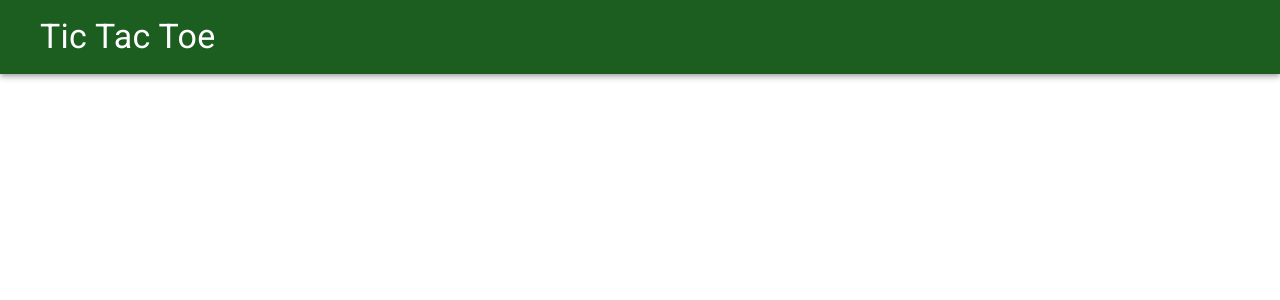
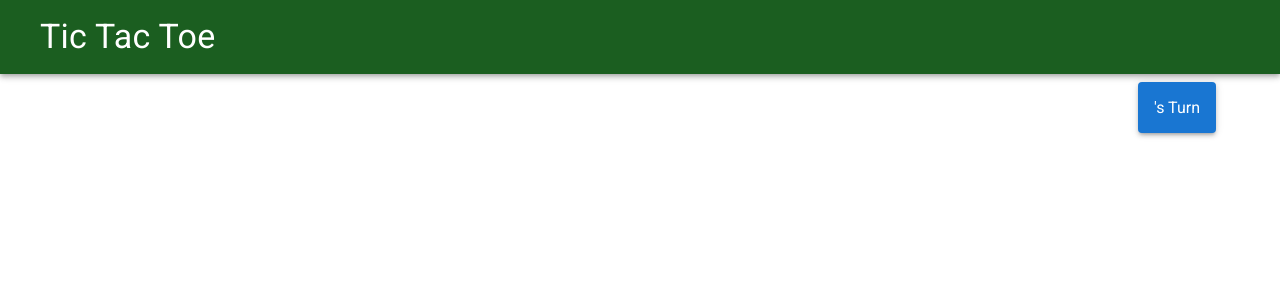
Before and after one commit to prince-thind/tic-tac-toe, a React (Create React App) app: page / in a window 1280 px wide. Shown: the top 300 px of the page. Built offline with nearby package versions, Linux system fonts and the light colour scheme.

Commit message:
add turn component

```diff
--- a/src/App.js
+++ b/src/App.js
@@ -1,9 +1,14 @@
+import { Container } from "@mui/material";
 import Header from "./components/Header";
+import Turn from "./components/Turn";
 
 function App() {
   return (
     <div className="App">
       <Header />
+      <Container>
+        <Turn />
+      </Container>
     </div>
   );
 }
--- /dev/null
+++ b/src/components/Turn.js
@@ -0,0 +1,21 @@
+import Box from "@mui/material/Box";
+import Paper from "@mui/material/Paper";
+
+export default function Turn({ turn }) {
+  return (
+    <Box sx={{ display: "flex", justifyContent: "flex-end" }}>
+      <Paper
+        elevation={3}
+        sx={{
+          backgroundColor: "primary.main",
+          p: 2,
+          mt: 1,
+          display: "inline-block",
+          color: "white",
+        }}
+      >
+        {turn}'s Turn
+      </Paper>
+    </Box>
+  );
+}
```
